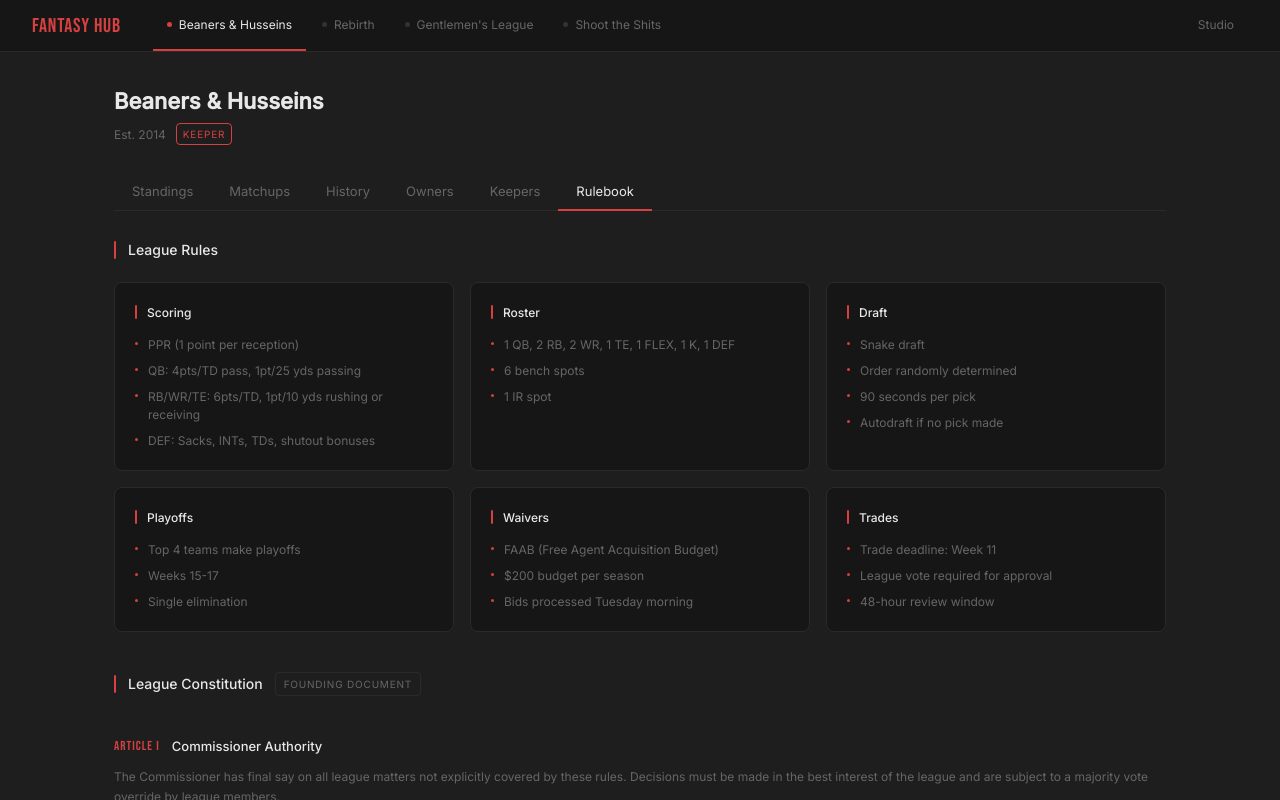
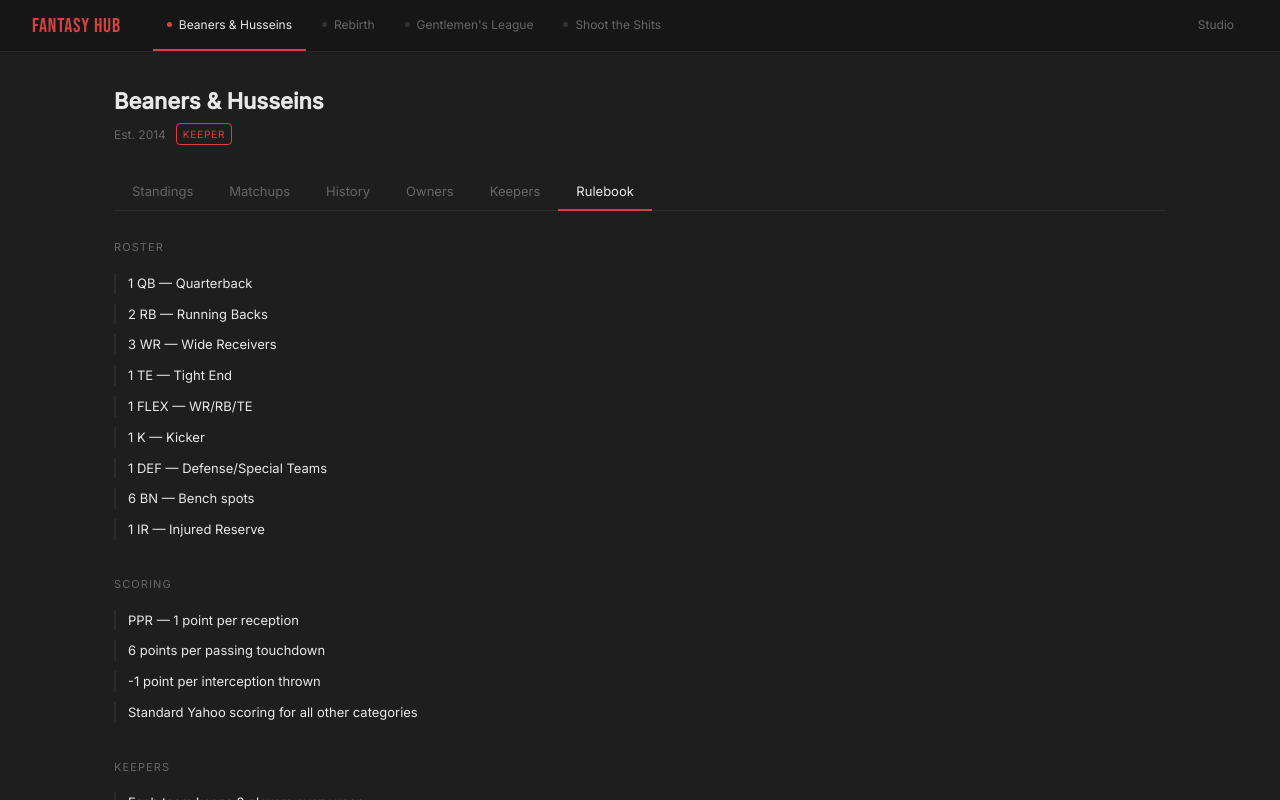
Before and after one commit to cuadz22/fantasy-hub, a React (Vite) app in the folder client/: page /league/beaners-husseins in a window 1280 px wide. Both pictures are taken after a click on the button "Rulebook". Shown: the top 800 px of the page. Built offline with nearby package versions, Linux system fonts and the light colour scheme; the HTML template or start-up script is replaced by a standard one.

Commit message:
add Beaners & Husseins rulebook with changelog history

```diff
--- a/client/src/components/Rulebook.jsx
+++ b/client/src/components/Rulebook.jsx
@@ -1,145 +1,205 @@
 const RULEBOOKS = {
-  'beaners-husseins': [
-    { title: 'Scoring', rules: ['PPR (1 point per reception)', 'QB: 4pts/TD pass, 1pt/25 yds passing', 'RB/WR/TE: 6pts/TD, 1pt/10 yds rushing or receiving', 'DEF: Sacks, INTs, TDs, shutout bonuses'] },
-    { title: 'Roster', rules: ['1 QB, 2 RB, 2 WR, 1 TE, 1 FLEX, 1 K, 1 DEF', '6 bench spots', '1 IR spot'] },
-    { title: 'Draft', rules: ['Snake draft', 'Order randomly determined', '90 seconds per pick', 'Autodraft if no pick made'] },
-    { title: 'Playoffs', rules: ['Top 4 teams make playoffs', 'Weeks 15-17', 'Single elimination'] },
-    { title: 'Waivers', rules: ['FAAB (Free Agent Acquisition Budget)', '$200 budget per season', 'Bids processed Tuesday morning'] },
-    { title: 'Trades', rules: ['Trade deadline: Week 11', 'League vote required for approval', '48-hour review window'] },
+  'beaners-husseins': {
+    sections: [
+      {
+        title: 'Roster',
+        content: [
+          { text: '1 QB — Quarterback' },
+          { text: '2 RB — Running Backs' },
+          { text: '3 WR — Wide Receivers' },
+          { text: '1 TE — Tight End' },
+          { text: '1 FLEX — WR/RB/TE' },
+          { text: '1 K — Kicker' },
+          { text: '1 DEF — Defense/Special Teams' },
+          { text: '6 BN — Bench spots' },
+          { text: '1 IR — Injured Reserve' },
         ],
-  'rebirth': [
-    { title: 'Scoring', rules: ['Half PPR (0.5 pts per reception)', 'Standard TD values', 'Bonus: 100+ rushing yards (+2), 100+ receiving yards (+2)'] },
-    { title: 'Roster', rules: ['1 QB, 2 RB, 2 WR, 1 TE, 1 FLEX, 1 K, 1 DEF', '7 bench spots'] },
-    { title: 'Draft', rules: ['Auction draft - $200 budget', 'Nominations rotate around the room', '15 seconds to bid once nominated'] },
-    { title: 'Playoffs', rules: ['Top 6 teams make playoffs', 'Weeks 14-17', 'Seeds 1 & 2 get bye in first round'] },
-    { title: 'Waivers', rules: ['Rolling waivers', 'Claims processed Wednesday morning'] },
-    { title: 'Trades', rules: ['No trade deadline', 'Commissioner approval required', '3 day review window'] },
+      },
+      {
+        title: 'Scoring',
+        content: [
+          { text: 'PPR — 1 point per reception' },
+          { text: '6 points per passing touchdown' },
+          { text: '-1 point per interception thrown' },
+          { text: 'Standard Yahoo scoring for all other categories' },
         ],
-  'gentlemens-league': [
-    { title: 'Scoring', rules: ['PPR', 'TE premium: +0.5 extra per reception', '2-point conversions count', 'Return TDs: 6pts'] },
-    { title: 'Roster', rules: ['2 QB, 2 RB, 3 WR, 1 TE, 1 FLEX, 1 K, 1 DEF', '5 bench spots', '2 IR spots'] },
-    { title: 'Draft', rules: ['Snake draft, 3rd round reversal', 'Order drawn from a hat', '2 minutes per pick'] },
-    { title: 'Playoffs', rules: ['Top 4 teams + 2 wild cards', 'Wild card: highest points among non-playoff teams', 'Weeks 15-17'] },
-    { title: 'Waivers', rules: ['Standard waivers (inverse standings order)', 'Claims Tuesday morning', 'Free agents available after 48 hours'] },
-    { title: 'Conduct', rules: ['Gentlemanly trash talk only', 'No sandbagging in playoff seeding weeks', 'Set your lineup or face a fine'] },
+      },
+      {
+        title: 'Keepers',
+        content: [
+          { text: 'Each team keeps 2 players every year.' },
+          { text: 'Keepers are slotted in rounds 15 and 16 of the draft.' },
+          { text: 'Keeper picks (rounds 15 & 16) cannot be traded under any circumstances.' },
+
+
+          { text: 'Keepers must be submitted before the deadline. If not submitted in time, the commissioner will select the 2 highest ranked players on the roster based on Yahoo Rankings.' },
+          {
+            text: 'Anti-rental rule: If Team A trades a player to Team B, Team A cannot receive that player back directly from Team B. The player must pass through at least one additional team (Team C) before returning to Team A.',
+            highlight: true,
+          },
         ],
-  'shoot-the-shits': [
-    { title: 'Scoring', rules: ['PPR', 'Standard scoring otherwise', 'No kickers - DEF/ST only'] },
-    { title: 'Roster', rules: ['1 QB, 2 RB, 3 WR, 1 TE, 2 FLEX, 1 DEF', '6 bench spots'] },
-    { title: 'Draft', rules: ['Snake draft', 'Live draft party - attendance required or you autodraft', 'Order decided by previous season finish'] },
-    { title: 'Playoffs', rules: ['Top 4 teams', 'Weeks 15-17', 'Loser bracket plays for last place (Toilet Bowl)'] },
-    { title: 'Waivers', rules: ['FAAB - $100 budget', 'Minimum bid $1', 'Thursday morning processing'] },
-    { title: 'Punishments', rules: ['Last place wears a jersey of the winners choosing to the draft', 'Loser buys first round at the draft party', 'Toilet Bowl loser posts an L on the group chat'] },
+      },
+      {
+        title: 'Draft',
+        content: [
+          { text: 'Snake draft format. Draft order is determined randomly and released once keepers are submitted and fees are collected.' },
+          { text: 'Rounds 15 and 16 are reserved for keepers and cannot be traded under any circumstances.' },
+          { text: 'Draft picks for rounds 1–14 are eligible for trade until the draft locks (the day before the draft at 11:59pm).' },
+          {
+            text: 'There are NO redos or undos during the draft under any circumstance. Double check your selection before clicking Draft. The same way you are responsible for players you drop, you are responsible for players you draft.',
+            highlight: true,
+          },
         ],
-};
-
-const CONSTITUTIONS = {
-  'beaners-husseins': [
-    { article: 'I', title: 'Commissioner Authority', text: 'The Commissioner has final say on all league matters not explicitly covered by these rules. Decisions must be made in the best interest of the league and are subject to a majority vote override by league members.' },
-    { article: 'II', title: 'Membership', text: 'The league consists of 10 teams. A member who fails to set their lineup for 3 or more consecutive weeks may be removed and replaced at the Commissioner\'s discretion. New members must be approved by a majority vote.' },
-    { article: 'III', title: 'Rule Changes', text: 'Any rule change must be proposed before the start of the season. Changes require a two-thirds majority vote to pass. No rule changes are permitted once the season has begun.' },
-    { article: 'IV', title: 'Dispute Resolution', text: 'Disputes must be submitted to the Commissioner within 48 hours of the event in question. The Commissioner will issue a ruling within 72 hours. Members may appeal to a league vote within 24 hours of the ruling.' },
-    { article: 'V', title: 'Entry Fees & Payouts', text: 'Entry fees are due before the draft. Failure to pay forfeits your draft spot. Payouts are distributed at the end of the season: 1st place (60%), 2nd place (25%), 3rd place (15%).' },
-    { article: 'VI', title: 'Collusion', text: 'Collusion of any kind — including lopsided trades intended to benefit one team unfairly — is grounds for immediate removal from the league and forfeiture of entry fee.' },
+      },
+      {
+        title: 'Waivers & Free Agents',
+        content: [
+          { text: 'Each team starts the season with a $100 FAAB (Free Agent Acquisition Budget).' },
+          { text: 'FAAB budget can be included in trades. Since Yahoo does not support FAAB trades, note the FAAB amount in the trade comments and notify the commissioner, who will adjust totals manually.' },
+          { text: 'Once the playoffs begin, only playoff teams may use FAAB for waiver claims. Non-playoff teams may still add free agents.' },
+          {
+            text: 'If you accidentally drop a player, they will NOT be returned to your team under any circumstance. Double check before dropping.',
+            highlight: true,
+          },
         ],
-  'rebirth': [
-    { article: 'I', title: 'Commissioner Authority', text: 'The Commissioner manages all league settings and resolves disputes. A co-commissioner may be appointed to assist. All major decisions are subject to league vote.' },
-    { article: 'II', title: 'Membership', text: 'The league consists of 12 teams. Members must be active participants. Inactive managers (missing lineups, ignoring trades) may be replaced after a league vote.' },
-    { article: 'III', title: 'Rule Changes', text: 'Rule changes are voted on at the end of each season during the annual league meeting. A simple majority is required to pass changes.' },
-    { article: 'IV', title: 'Dispute Resolution', text: 'All disputes are handled by the Commissioner. In cases involving the Commissioner directly, the co-commissioner takes over. Final appeals go to a full league vote.' },
-    { article: 'V', title: 'Entry Fees & Payouts', text: '1st place (50%), 2nd place (30%), Most Points (10%), Survivor bonus (10%) — last manager standing without a losing week.' },
-    { article: 'VI', title: 'Integrity', text: 'All trades and transactions must be made in good faith to improve your own team. Any transaction deemed collusive will be reversed and the parties involved may be removed.' },
+      },
+      {
+        title: 'Trades',
+        content: [
+          { text: 'All trades are pushed through by the commissioner. A trade will always be approved unless there is a suspicion of collusion.' },
+          {
+            text: 'If a trade is suspected of collusion, it will be reviewed by the league. 6 out of 10 active members must vote to approve the trade for it to go through.',
+            highlight: true,
+          },
+          {
+            text: 'Trade deadline: Week 12 at 11:59pm.',
+            changelog: [
+              { date: 'Through 2024', note: 'Trade deadline was the day before playoffs (end of Week 14).' },
+              { date: '2025 season', note: 'Trade deadline moved to Week 12 at 11:59pm.' },
             ],
-  'gentlemens-league': [
-    { article: 'I', title: 'The Code', text: 'Above all, this is a Gentlemen\'s League. Every member is expected to conduct themselves with dignity, set their lineups on time, and compete with integrity at all times.' },
-    { article: 'II', title: 'Commissioner Authority', text: 'The Commissioner serves a one-year term and is elected by popular vote at the end of each season. The outgoing Commissioner oversees the election.' },
-    { article: 'III', title: 'Membership', text: 'Membership is by invitation only. Prospective members must be vouched for by an existing member and approved by a two-thirds majority vote.' },
-    { article: 'IV', title: 'Rule Changes', text: 'Rule changes require a two-thirds majority and must be submitted at least 30 days before the draft. Emergency rules may be enacted by the Commissioner with immediate league notification.' },
-    { article: 'V', title: 'Entry Fees & Payouts', text: '1st place (55%), 2nd place (25%), Regular season champion (10%), Highest single-week score (10%).' },
-    { article: 'VI', title: 'The Gentlemen\'s Code of Conduct', text: 'Members are expected to respond to trade offers within 48 hours, never intentionally field a losing lineup, and refrain from personal attacks in league chat. Violations are subject to fines determined by league vote.' },
+          },
+          { text: 'Draft picks (rounds 1–14) are eligible for trade until 11:59pm the day before the draft. Once locked, no picks may be swapped.' },
+          {
+            text: "Can't Cut List rule: A player on Yahoo's official Can't Cut List at the time of the trade cannot be included in any trade that involves draft picks, unless both sides of the trade include a Can't Cut List player.",
+            changelog: [
+              { date: 'Through 2021', note: "Can't Cut players could not be involved in any trade that included draft picks under any circumstances." },
+              { date: '2022 season (8/12/22)', note: "Rule updated: Can't Cut players CAN be traded in a deal involving picks, as long as BOTH sides of the trade include a Can't Cut List player. Example: Team A has Hopkins (Can't Cut) + 3rd round pick. Team B has Jefferson (Can't Cut) + 7th round pick. This trade is ALLOWED because both players are on the Can't Cut list. Trading a Can't Cut player for picks alone remains NOT allowed." },
             ],
-  'shoot-the-shits': [
-    { article: 'I', title: 'Commissioner Authority', text: 'The Commissioner is the founding member and holds authority for life, or until they voluntarily step down. The league can remove the Commissioner by unanimous vote (excluding the Commissioner).' },
-    { article: 'II', title: 'Membership', text: 'The league is capped at 12 teams. Members who go inactive two seasons in a row lose their spot. Friends and family only — no strangers.' },
-    { article: 'III', title: 'Rule Changes', text: 'Rules are debated at the annual draft party. Anything goes as long as the majority agrees before the draft starts. Mid-season rule changes are strictly prohibited.' },
-    { article: 'IV', title: 'Dispute Resolution', text: 'Disputes are settled by group chat vote. The Commissioner breaks ties. If the Commissioner is involved in the dispute, the longest-tenured member breaks the tie.' },
-    { article: 'V', title: 'Entry Fees & Payouts', text: '1st place (50%), 2nd place (25%), 3rd place (15%), Toilet Bowl winner gets their entry fee back (10%).' },
-    { article: 'VI', title: 'The Unwritten Rules', text: 'Always set your lineup. Never cry about a loss in the group chat for more than 24 hours. The draft party is mandatory. What happens at the draft party stays at the draft party.' },
+          },
         ],
+      },
+      {
+        title: 'Playoffs',
+        content: [
+          { text: 'Top 6 teams qualify for the playoffs.' },
+          { text: 'Seeds 1 and 2 receive a first-round bye (Week 15).' },
+          { text: 'No reseeding — bracket is set at the start of playoffs and does not change.' },
+          { text: 'Playoffs run Weeks 15, 16, and 17.' },
+          { text: 'Championship game is played in Week 17.' },
+        ],
+      },
+      {
+        title: 'Fees & Payouts',
+        content: [
+          {
+            text: 'Buy-in: $225 per team, due by draft day.',
+            changelog: [
+              { date: '2019 season', note: 'Buy-in was $125. Payouts: 1st $1,000 / 2nd $250 / Points Leader $250.' },
+              { date: '2022 season (8/12/22)', note: 'Buy-in increased to $175. Payouts: 1st $1,400 / 2nd $375 / Points Leader $325.' },
+              { date: 'Current', note: 'Buy-in increased to $225. Payouts: 1st $2,025 / 2nd $450 / Points Leader $225.' },
+            ],
+          },
+          { text: '1st Place (Champion): $2,025 — 9× buy-in' },
+          { text: '2nd Place: $450 — 2× buy-in' },
+          { text: 'Regular Season Points Leader: $225 — 1× buy-in' },
+          {
+            text: 'Last place must purchase the championship ring for the winner (minimum $80 value).',
+            highlight: true,
+          },
+        ],
+      },
+    ],
+  },
+  'rebirth': {
+    sections: [
+      {
+        title: 'Rules',
+        content: [
+          { text: 'Rebirth rulebook coming soon.' },
+        ],
+      },
+    ],
+  },
+  'gentlemens-league': {
+    sections: [
+      {
+        title: 'Rules',
+        content: [
+          { text: "Gentlemen's League rulebook coming soon." },
+        ],
+      },
+    ],
+  },
+  'shoot-the-shits': {
+    sections: [
+      {
+        title: 'Rules',
+        content: [
+          { text: 'Shoot the Shits rulebook coming soon.' },
+        ],
+      },
+    ],
+  },
 };
 
 export default function Rulebook({ leagueId }) {
-  const sections = RULEBOOKS[leagueId] || [];
-  const constitution = CONSTITUTIONS[leagueId] || [];
+  const rulebook = RULEBOOKS[leagueId];
+  if (!rulebook) return null;
 
   return (
-    <div style={styles.outer}>
-      <div style={styles.block}>
-        <div style={styles.blockHeader}>
-          <div style={styles.blockBar} />
-          <h2 style={styles.blockTitle}>League Rules</h2>
+    <div style={styles.wrap}>
+      {rulebook.sections.map((section, i) => (
+        <div key={i} style={styles.section}>
+          <h2 style={styles.sectionTitle}>{section.title}</h2>
+          <div style={styles.rules}>
+            {section.content.map((rule, j) => (
+              <div key={j}>
+                <div style={{
+                  ...styles.rule,
+                  ...(rule.highlight ? styles.ruleHighlight : {}),
+                }}>
+                  {rule.highlight && <span style={styles.highlightDot}>!</span>}
+                  <span>{rule.text}</span>
                 </div>
-        <div style={styles.wrap}>
-          {sections.map((section, i) => (
-            <div key={i} style={styles.section}>
-              <div style={styles.sectionHeader}>
-                <div style={styles.sectionBar} />
-                <h3 style={styles.sectionTitle}>{section.title}</h3>
+                {rule.changelog && (
+                  <div style={styles.changelog}>
+                    {rule.changelog.map((c, k) => (
+                      <div key={k} style={styles.changelogEntry}>
+                        <span style={styles.changelogDate}>{c.date}</span>
+                        <span style={styles.changelogNote}>{c.note}</span>
                       </div>
-              <ul style={styles.list}>
-                {section.rules.map((rule, j) => (
-                  <li key={j} style={styles.rule}>
-                    <span style={styles.bullet} />
-                    {rule}
-                  </li>
                     ))}
-              </ul>
+                  </div>
+                )}
               </div>
             ))}
           </div>
         </div>
-
-      <div style={styles.block}>
-        <div style={styles.blockHeader}>
-          <div style={styles.blockBar} />
-          <h2 style={styles.blockTitle}>League Constitution</h2>
-          <span style={styles.constBadge}>Founding Document</span>
-        </div>
-        <div style={styles.constList}>
-          {constitution.map((article, i) => (
-            <div key={i} style={styles.article}>
-              <div style={styles.articleHeader}>
-                <span style={styles.articleNum}>Article {article.article}</span>
-                <span style={styles.articleTitle}>{article.title}</span>
-              </div>
-              <p style={styles.articleText}>{article.text}</p>
-            </div>
       ))}
-        </div>
-      </div>
     </div>
   );
 }
 
 const styles = {
-  outer: { display: 'flex', flexDirection: 'column', gap: 40 },
-  block: {},
-  blockHeader: { display: 'flex', alignItems: 'center', gap: 12, marginBottom: 20 },
-  blockBar: { width: 2, height: 18, background: 'var(--red)', borderRadius: 1, flexShrink: 0 },
-  blockTitle: { fontSize: 14, fontWeight: 500, color: 'var(--text)' },
-  constBadge: { fontSize: 10, letterSpacing: '0.08em', textTransform: 'uppercase', color: 'var(--text-muted)', border: '0.5px solid var(--border)', padding: '3px 8px', borderRadius: 4 },
-  wrap: { display: 'grid', gridTemplateColumns: 'repeat(auto-fit, minmax(280px, 1fr))', gap: 16 },
-  section: { background: 'var(--bg2)', border: '0.5px solid var(--border)', borderRadius: 8, padding: '20px' },
-  sectionHeader: { display: 'flex', alignItems: 'center', gap: 10, marginBottom: 14 },
-  sectionBar: { width: 2, height: 14, background: 'var(--red)', borderRadius: 1, flexShrink: 0 },
-  sectionTitle: { fontSize: 12, fontWeight: 500, color: 'var(--text)' },
-  list: { display: 'flex', flexDirection: 'column', gap: 8, listStyle: 'none' },
-  rule: { display: 'flex', alignItems: 'flex-start', gap: 10, fontSize: 12, color: 'var(--text-muted)', lineHeight: 1.5 },
-  bullet: { width: 3, height: 3, borderRadius: '50%', background: 'var(--red)', flexShrink: 0, marginTop: 6 },
-  constList: { display: 'flex', flexDirection: 'column', gap: 0 },
-  article: { padding: '20px 0', borderBottom: '0.5px solid var(--border)' },
-  articleHeader: { display: 'flex', alignItems: 'center', gap: 12, marginBottom: 10 },
-  articleNum: { fontFamily: "'Bebas Neue', sans-serif", fontSize: 13, color: 'var(--red)', letterSpacing: '0.08em', flexShrink: 0 },
-  articleTitle: { fontSize: 13, fontWeight: 500, color: 'var(--text)' },
-  articleText: { fontSize: 12, color: 'var(--text-muted)', lineHeight: 1.7 },
+  wrap: { display: 'flex', flexDirection: 'column', gap: 36 },
+  section: { display: 'flex', flexDirection: 'column', gap: 12 },
+  sectionTitle: { fontSize: 11, letterSpacing: '0.1em', textTransform: 'uppercase', color: 'var(--text-muted)', fontWeight: 400, marginBottom: 4 },
+  rules: { display: 'flex', flexDirection: 'column', gap: 10 },
+  rule: { fontSize: 13, color: 'var(--text)', lineHeight: 1.6, paddingLeft: 12, borderLeft: '2px solid var(--border)', display: 'flex', alignItems: 'flex-start', gap: 8 },
+  ruleHighlight: { borderLeft: '2px solid var(--red)', color: 'var(--text)' },
+  highlightDot: { color: 'var(--red)', fontWeight: 700, fontSize: 14, lineHeight: 1.6, flexShrink: 0 },
+  changelog: { marginLeft: 12, marginTop: 6, display: 'flex', flexDirection: 'column', gap: 6, paddingLeft: 12, borderLeft: '1px dashed #333' },
+  changelogEntry: { display: 'flex', gap: 12, alignItems: 'flex-start' },
+  changelogDate: { fontSize: 10, color: 'var(--red)', letterSpacing: '0.05em', whiteSpace: 'nowrap', marginTop: 2, minWidth: 120 },
+  changelogNote: { fontSize: 11, color: '#555', lineHeight: 1.5 },
 };
```
Lines whose indentation alone changed are shown as unchanged.
